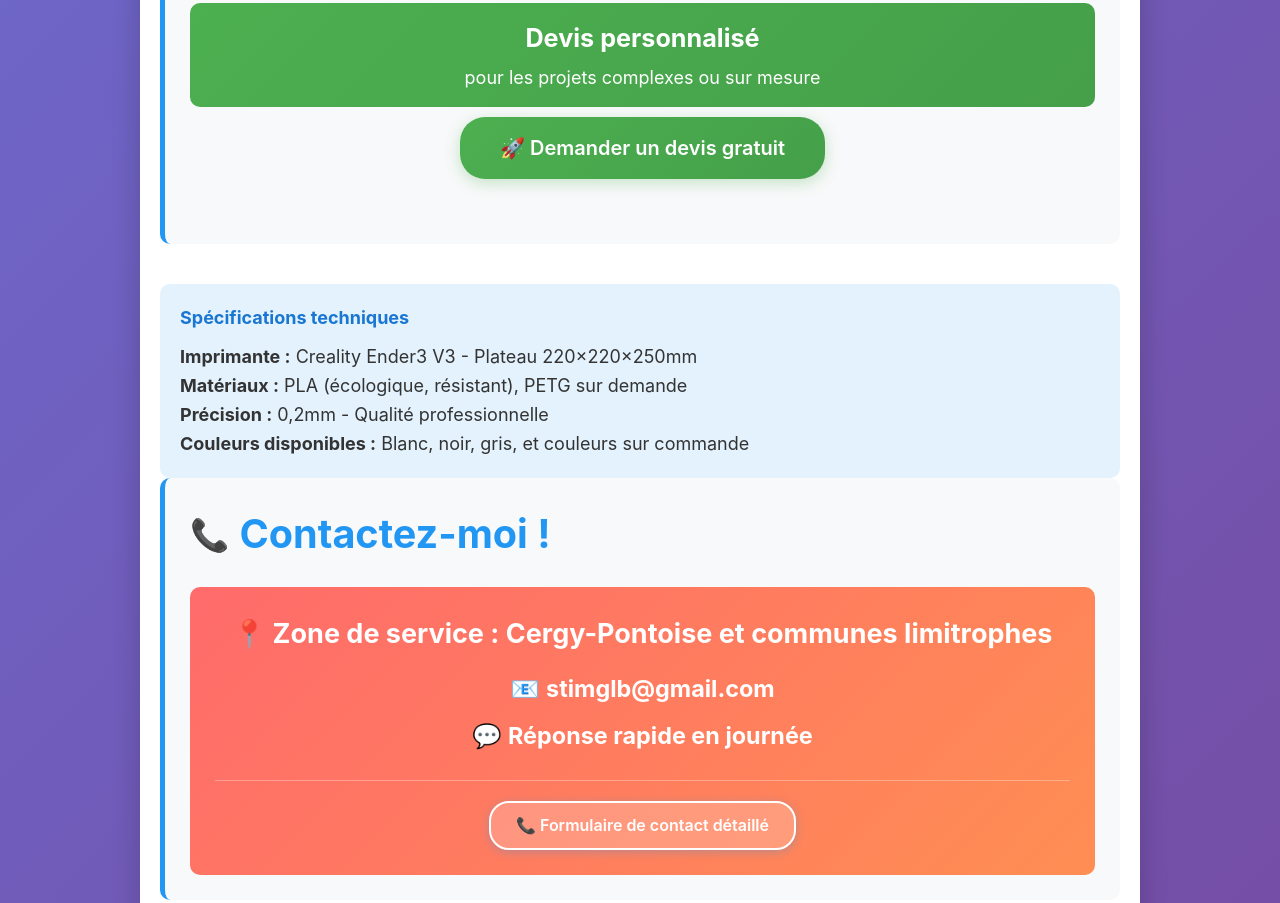
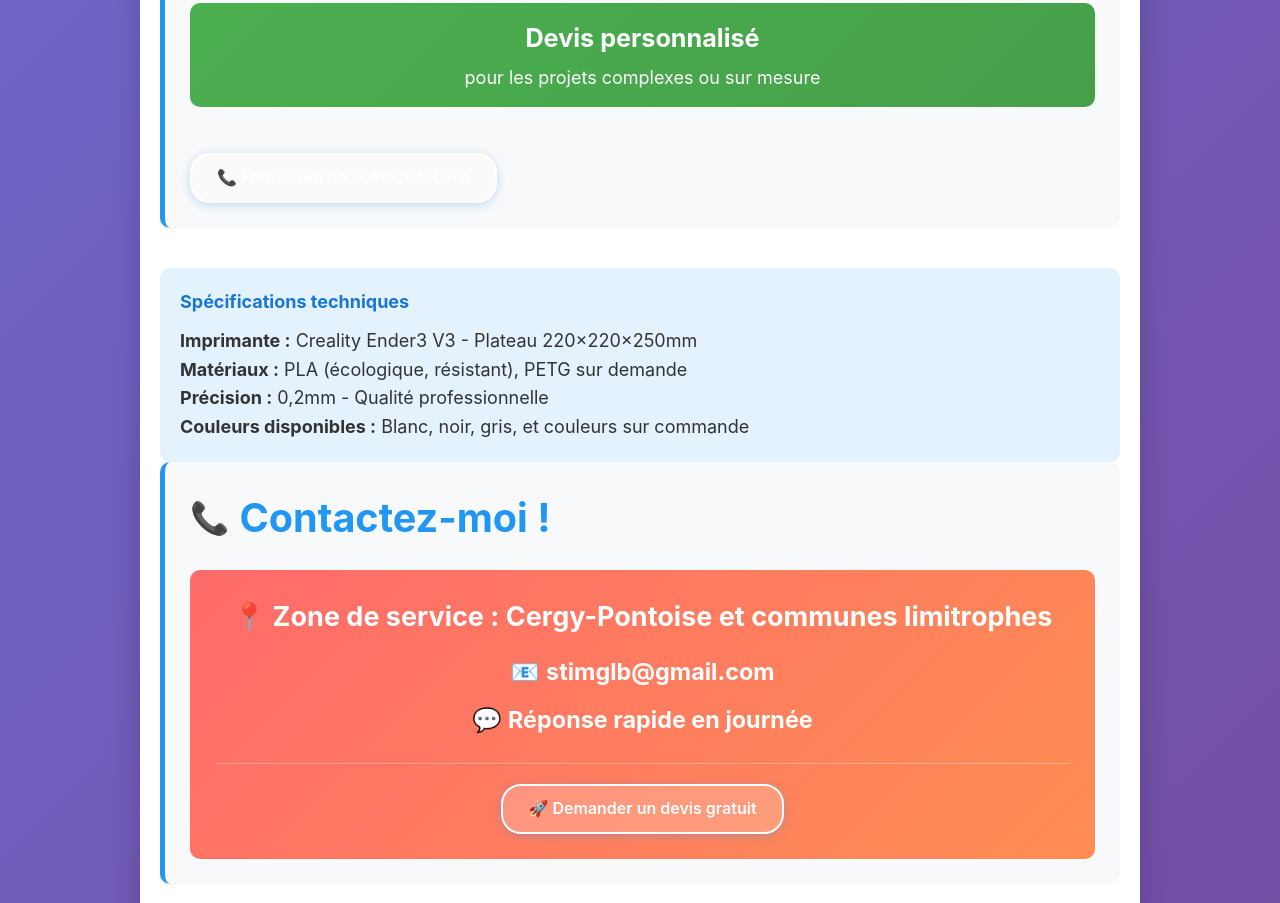
Before and after one commit to StimGlb/3DPrintingService, a plain HTML site: page index.html in a window 1280 px wide. Shown: the part 2294-3197 px from the top of the page. Drawn offline with Linux system fonts and the light colour scheme.

Commit message:
Update index.html

```diff
--- a/index.html
+++ b/index.html
@@ -357,10 +357,10 @@
                 <span>pour les projets complexes ou sur mesure</span>
             </div>
 
-            <!-- CTA Principal -->
-            <div class="cta-primary">
-                <a href="/devis" class="btn-devis">
-                    🚀 Demander un devis gratuit
+            <!-- CTA dans le contact -->
+            <div style="margin-top: 25px; padding-top: 20px; border-top: 1px solid rgba(255,255,255,0.3);">
+                <a href="/devis" class="btn-devis-small" style="background: rgba(255,255,255,0.2); border: 2px solid white;">
+                    📞 Formulaire de contact détaillé
                 </a>
             </div>
         </div>
@@ -383,7 +383,7 @@
                 <!-- CTA dans le contact -->
                 <div style="margin-top: 25px; padding-top: 20px; border-top: 1px solid rgba(255,255,255,0.3);">
                     <a href="/devis" class="btn-devis-small" style="background: rgba(255,255,255,0.2); border: 2px solid white;">
-                        📞 Formulaire de contact détaillé
+                    🚀 Demander un devis gratuit
                     </a>
                 </div>
             </div>
```
